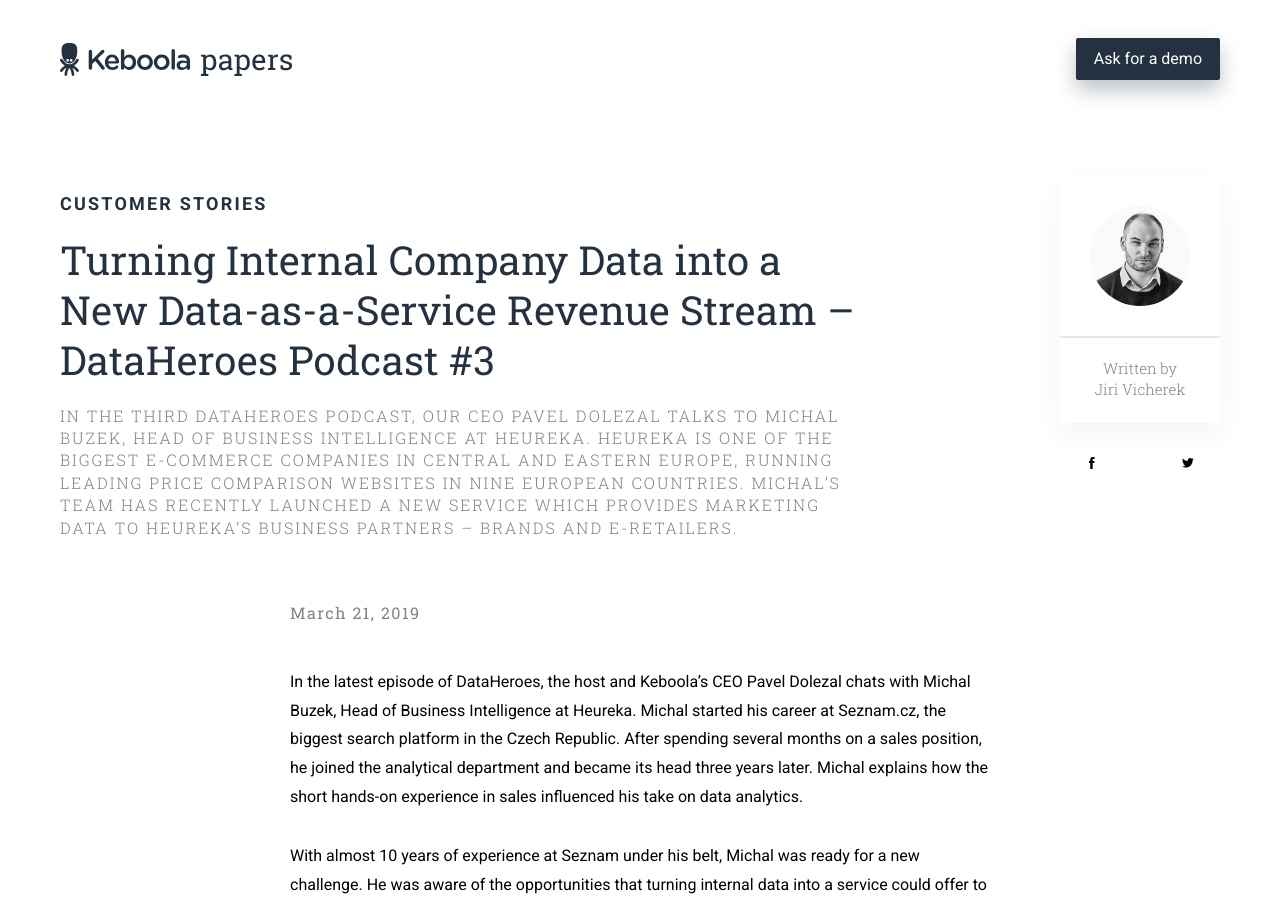
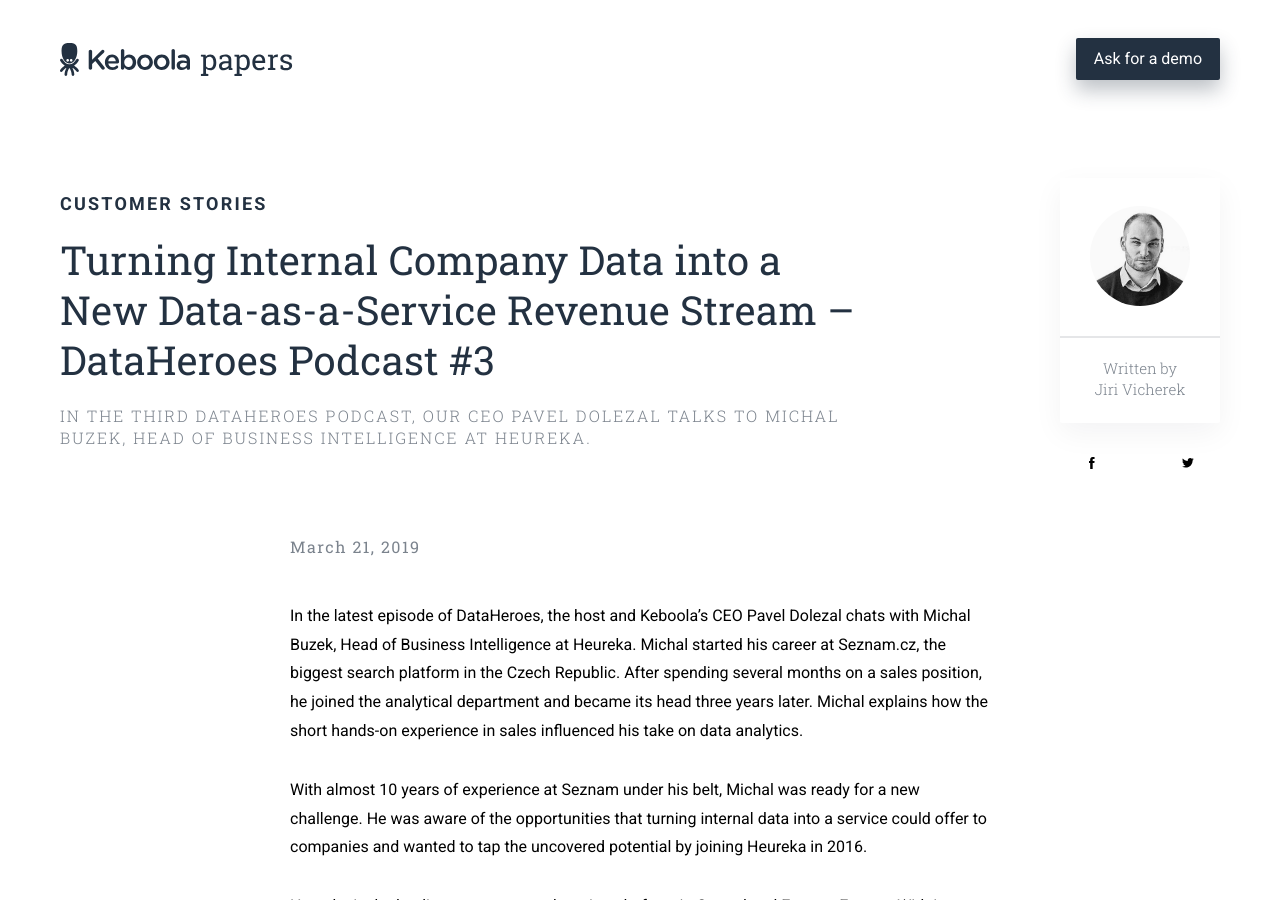
Before and after one commit to keboola/blog, a Jekyll site: the page built from _posts/2019-03-21-turning-internal-company-data-into-a-new-data-as-a-service-revenue-stream-dataheroes-podcast-3.md, in a window 1280 px wide and 900 px high. Built offline with Jekyll 4.4.1, drawn with Linux system fonts in a browser that asks for light colours; nearby versions of some CDN libraries.

Commit message:
Update from Forestry.io Martin Karasek updated _posts/2019-03-21-turning-internal-company-data-into-a-new-data-as-a-service-revenue-stream-dataheroes-podcast-3.md

```diff
--- a/_posts/2019-03-21-turning-internal-company-data-into-a-new-data-as-a-service-revenue-stream-dataheroes-podcast-3.md
+++ b/_posts/2019-03-21-turning-internal-company-data-into-a-new-data-as-a-service-revenue-stream-dataheroes-podcast-3.md
@@ -5,13 +5,10 @@
 title: 'Turning Internal Company Data into a New Data-as-a-Service Revenue Stream
   – DataHeroes Podcast #3'
 perex: In the third DataHeroes podcast, our CEO Pavel Dolezal talks to Michal Buzek,
-  Head of Business Intelligence at Heureka. Heureka is one of the biggest e-commerce
-  companies in Central and Eastern Europe, running leading price comparison websites
-  in nine European countries. Michal’s team has recently launched a new service which
-  provides marketing data to Heureka’s business partners – brands and e-retailers.
+  Head of Business Intelligence at Heureka.
 date: 2019-03-21 23:00:00 +0000
 user: jiri-vicherek
-coverphoto: "/uploads/data heroes.jpg"
+coverphoto: ''
 coverphoto_slider: "/uploads/data heroes.jpg"
 
 ---
```
